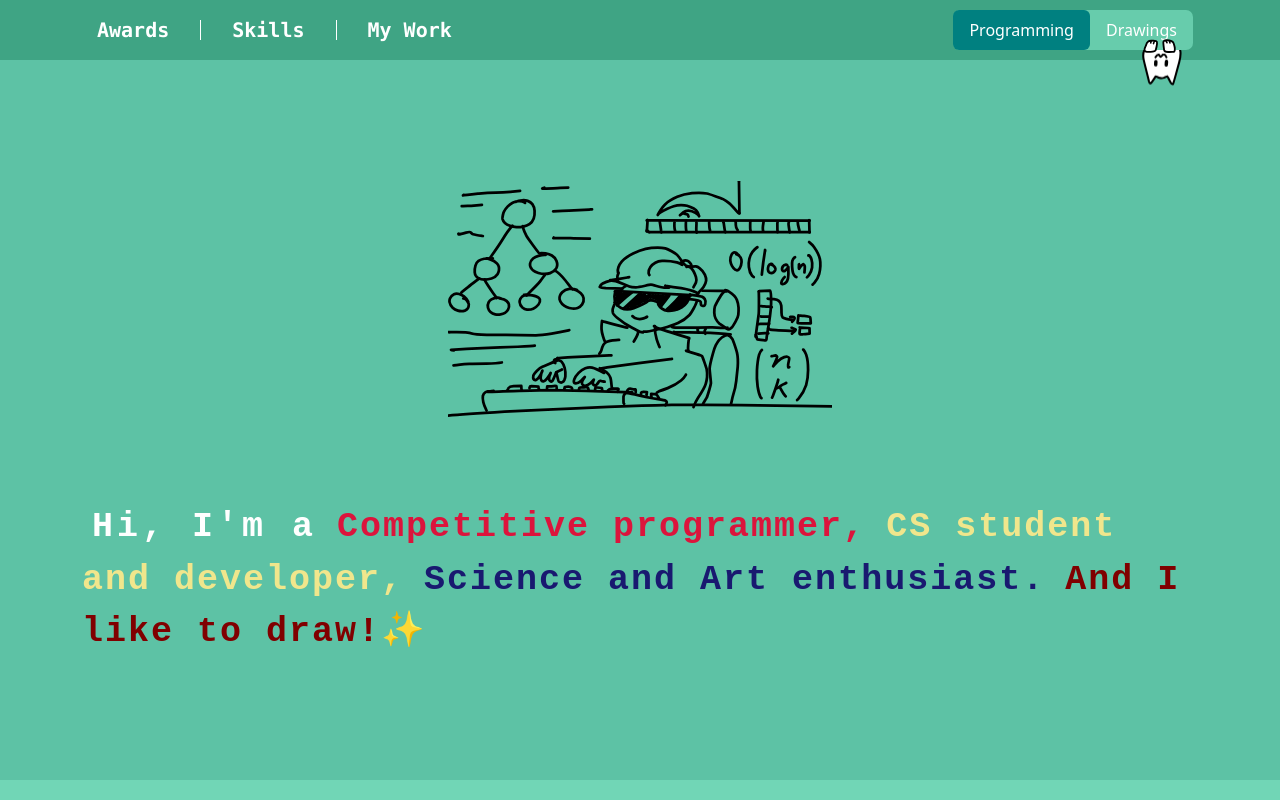
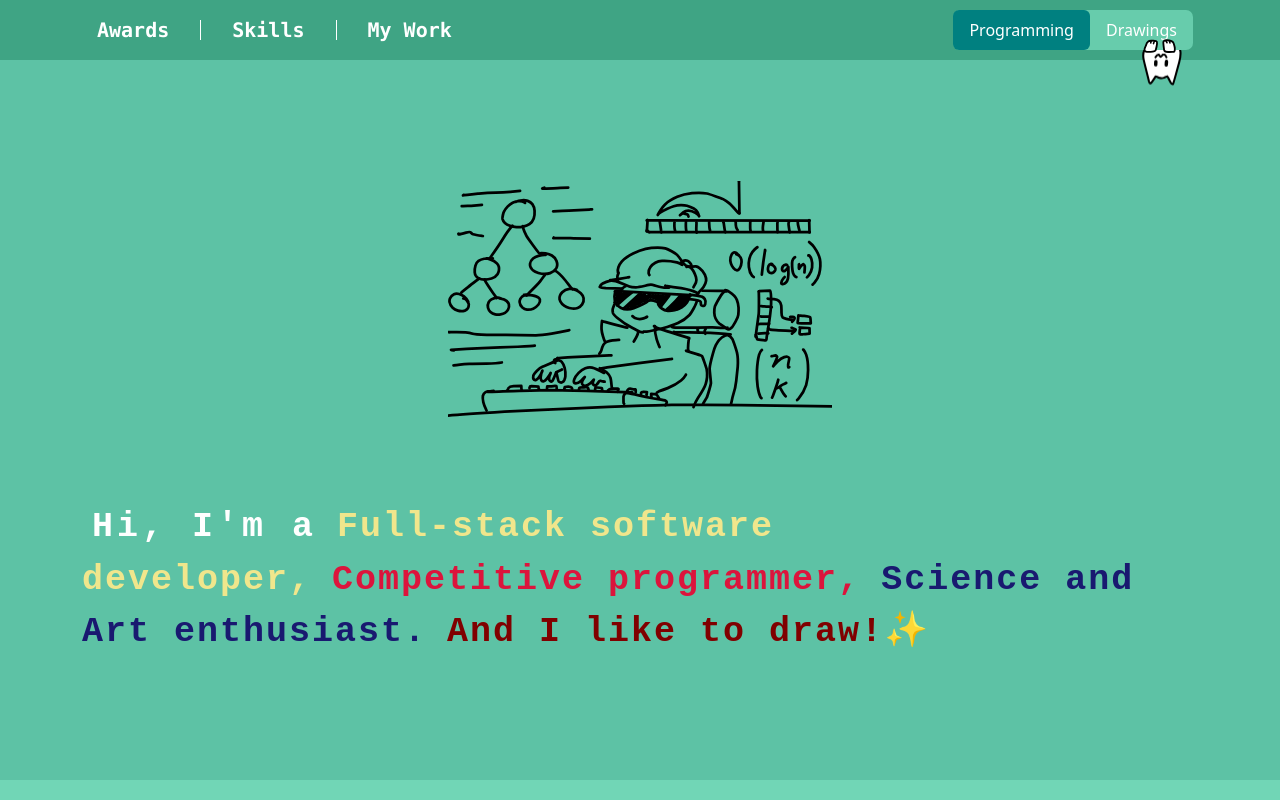
Before and after one commit to L-Anghelo-Chinchilla/portfolio, a React (Create React App) app: page / in a window 1280 px wide. Shown: the top 800 px of the page. Built offline with nearby package versions, Linux system fonts and the light colour scheme.

Commit message:
Update Presentation.js

```diff
--- a/src/components/Presentation.js
+++ b/src/components/Presentation.js
@@ -76,8 +76,8 @@ const Presentation = () => {
                 </Parent>
                 <Col style={{'display':'block', 'width': 'max(70vw' , 'justify-content':'center'  , 'align-items':'center'}}>
                     <BigP color="white" sp="4px" >Hi, I'm a</BigP>
+                    <BigP color="khaki" sp="2px">Full-stack software developer,</BigP>
                     <BigP color="crimson" sp="2px" >Competitive programmer,</BigP>
-                    <BigP color="khaki" sp="2px">CS student and developer,</BigP>
                     <BigP color="midnightblue" sp="2px">Science and Art enthusiast.</BigP>
                     <BigP color="maroon" sp="2px">And I like to draw!✨ </BigP>
                 </Col>
```
